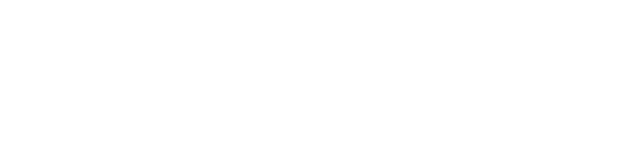
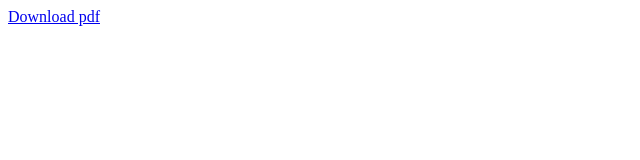
Before and after one commit to love995077/internship-love.github.io, a plain HTML site: page index.html in a window 1280 px wide. Shown: the whole page, without its empty margins (0-640 px from the left). Drawn offline with Linux system fonts and the light colour scheme.

Commit message:
Update index.html

```diff
--- a/index.html
+++ b/index.html
@@ -1,4 +1,6 @@
 <html>
 <head></head>
-<body></body>
+<body>
+<a href="https://love995077.github.io/internship-love.github.io/worksheet_set_1.pdf">Download pdf</a>
+</body>
 </html>
```
